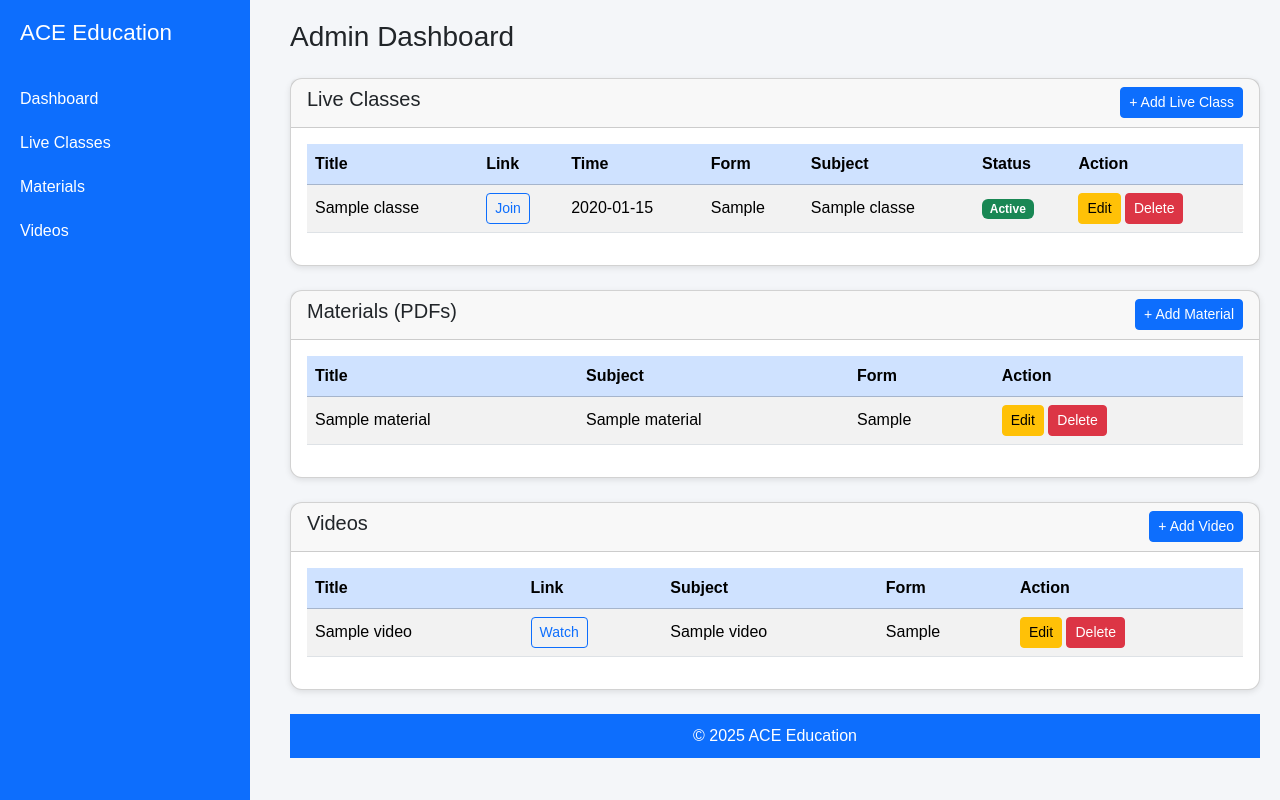
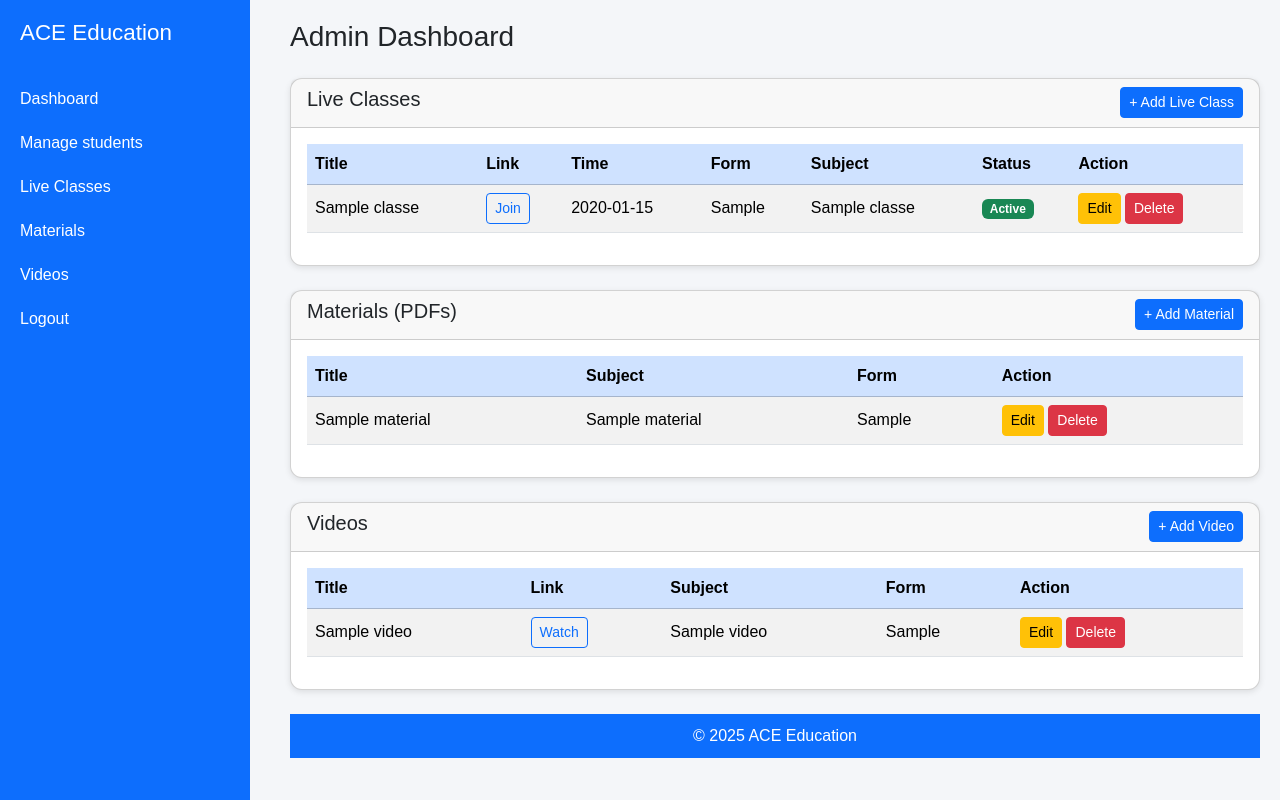
Before and after one commit to sakwasilas/hschool, a Flask app: page /admin in a window 1280 px wide. Run offline with Flask 3, Linux system fonts and the light colour scheme; the visitor is signed in with stand-in values (Sample User, id 1); tables that the repository leaves empty hold one stand-in row (values such as "Sample post").

Commit message:
manage students

```diff
--- a/templates/admin/admin_dashboard.html
+++ b/templates/admin/admin_dashboard.html
@@ -35,9 +35,11 @@
   <div class="sidebar">
     <h2>ACE Education</h2>
     <a href="#">Dashboard</a>
+    <a href="url_for('manage_students')">Manage students</a>
     <a href="#live">Live Classes</a>
     <a href="#materials">Materials</a>
     <a href="#videos">Videos</a>
+    <a href="url_for('logout')">Logout</a>
   </div>
 
   <!-- Content -->
```
